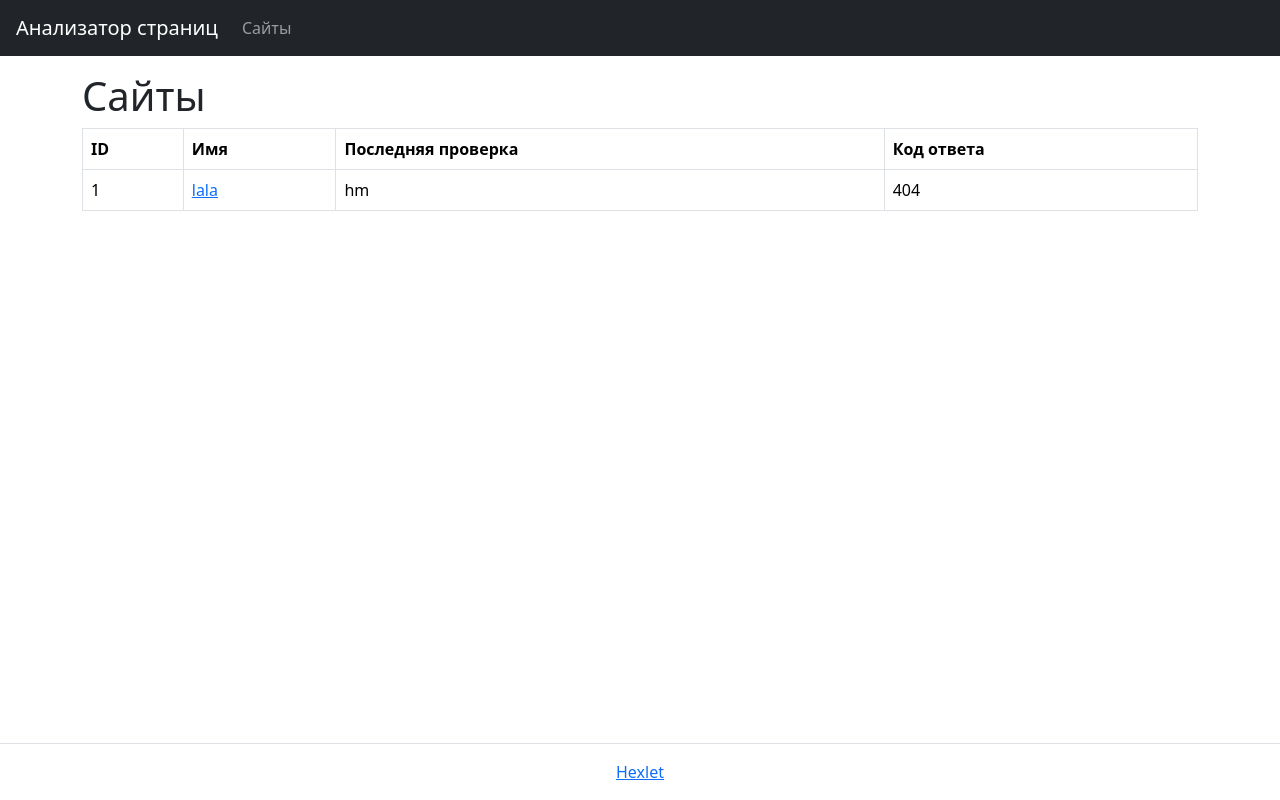
After one commit to zabulyaka/python-project-83, a Flask app: page /urls in a window 1280 px wide. The commit adds this page. Run offline with Flask 3, Linux system fonts and the light colour scheme; some libraries are stand-ins or nearby versions.

Commit message:
Added show.html, refactoring layout.html

```diff
--- a/page_analyzer/app.py
+++ b/page_analyzer/app.py
@@ -14,6 +14,13 @@ conn = psycopg2.connect(DATABASE_URL)
 @app.route('/')
 def index():
     return render_template(
-        'index.html',
-        title='Анализатор страниц'
+        'index.html'
     )
+
+@app.route('/urls')
+def sites_show():
+    sites = [{'id': 1, 'url': 'lala', 'last_checked': 'hm', 'code_response': 404}]
+    return render_template(
+        'show.html',
+        sites=sites
+    )
--- a/page_analyzer/templates/layout.html
+++ b/page_analyzer/templates/layout.html
@@ -3,12 +3,34 @@
 <head>
     <meta charset="UTF-8">
     <meta name="viewport" content="width=device-width, initial-scale=1.0">
-    <title>{% block title %}Flask проект{% endblock %}</title>
+    <meta name="description" content="Third project for Hexlet.io">
+    <title>Анализатор страниц</title>
     <link href="https://cdn.jsdelivr.net/npm/bootstrap@5.3.3/dist/css/bootstrap.min.css" rel="stylesheet">
+</head>
+<body class="min-vh-100 d-flex flex-column">
+    <header class="flex-shrink-0">
+        <nav class="navbar navbar-expand-md navbar-dark bg-dark px-3">
+            <a class="navbar-brand" href="{{ url_for('index') }}">Анализатор страниц</a>
+            <div id="navbarNav">
+                <ul class="navbar-nav">
+                    <li class="nav-item">
+                        <a class="nav-link" href="{{ url_for('sites_show') }}">Сайты</a>
+                    </li>
+                </ul>
+            </div>
+        </nav>
+    </header>
+    {% block main %}
+    <main>
+    </main>
+    {% endblock %}
+    <footer class="border-top py-3 mt-5 flex-shrink-0">
+        <div class="container-lg">
+            <div class="text-center">
+                <a href="https://ru.hexlet.io/" target="_blank">Hexlet</a>
+            </div>
+        </div>
+    </footer>
     <script src="https://cdn.jsdelivr.net/npm/bootstrap@5.3.3/dist/js/bootstrap.min.js"></script>
-</head>
-{% block body %}
-<body>
 </body>
-{% endblock %}
 </html>
--- /dev/null
+++ b/page_analyzer/templates/show.html
@@ -0,0 +1,32 @@
+{% extends "layout.html" %}
+
+
+{%block main %}
+    <main class="flex-grow-1">
+        <div class="container-lg mt-3">
+            <h1>Сайты</h1>
+            <table class="table table-bordered table-hover text-nowrap" data-test="urls">
+                <thead>
+                    <tr>
+                        <th>ID</th>
+                        <th>Имя</th>
+                        <th>Последняя проверка</th>
+                        <th>Код ответа</th>
+                    </tr>
+                </thead>
+                <tbody>
+                {% for site in sites %}
+                    <tr>
+                        <td>{{ site["id"] }}</td>
+                        <td>
+                            <a href="{{ url_for('index') }}">{{ site["url"] }}</a>
+                        </td>
+                        <td>{{ site["last_checked"] }}</td>
+                        <td>{{ site["code_response"] }}</td>
+                    </tr>
+                {% endfor %}
+                </tbody>
+            </table>
+        </div>
+    </main>
+{% endblock %}
```
Also changed, not shown: page_analyzer/templates/index.html (+2 -24 lines).
